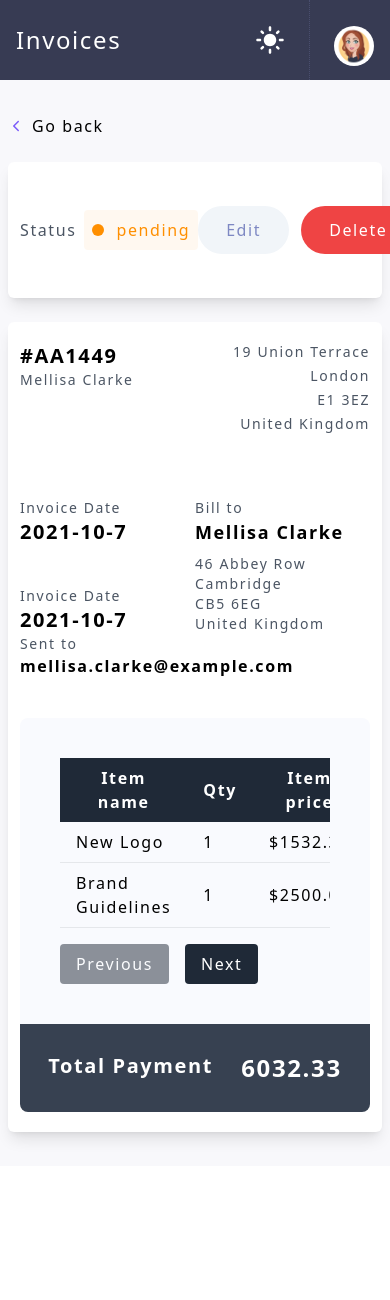
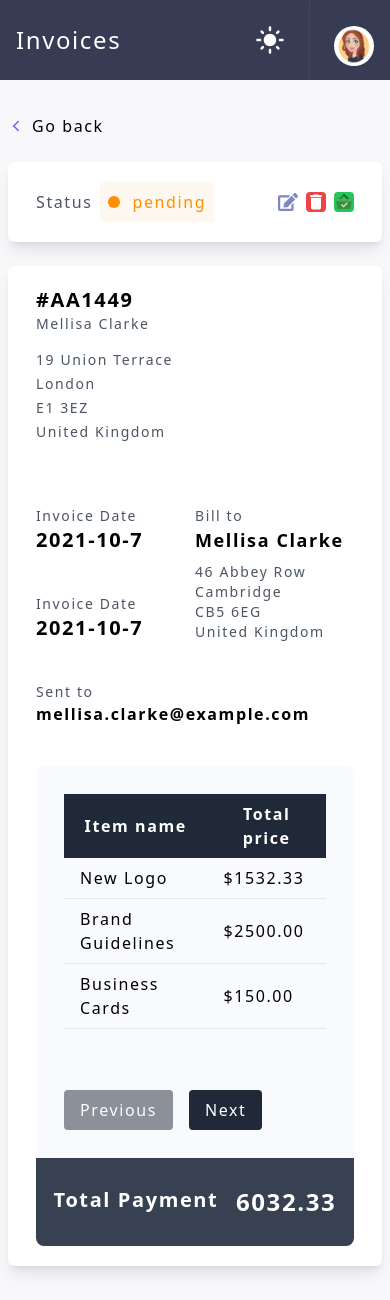
Before and after one commit to sakshi752/Invoices, a React (Vite) app: page /AA1449 in a window 390 px wide. Before the commit the page ends 1166 px from the top, so only its background shows below. Built offline with nearby package versions, Linux system fonts and the light colour scheme.

Commit message:
files updated

```diff
--- a/src/App.jsx
+++ b/src/App.jsx
@@ -8,7 +8,7 @@ function App() {
     const [colorTheme, setTheme] = useTheme();
 
     return (
-        <div className='dark:bg-[#141621] duration-300 min-h-screen bg-[#f8f8fb] tracking-widest overflow-x-hidden'>
+        <div className='dark:bg-[#141625] duration-300 min-h-screen bg-[#f8f8fb] tracking-widest overflow-x-hidden'>
             {/* header section */}
             <Header/>
             <Outlet/>
--- a/src/Components/ClientItems.jsx
+++ b/src/Components/ClientItems.jsx
@@ -33,23 +33,23 @@ const ClientItems = ({ items }) => {
     };
 
     return (
-        <div className="">
-            <div className={`transition-opacity duration-300 ${fade ? 'opacity-0' : 'opacity-100'} h-[170px] overflow-hidden`} >
-                <table className="min-w-full">
+        <>
+            <div className={`transition-opacity duration-300 ${fade ? 'opacity-0' : 'opacity-100'} overflow-hidden h-[280px] md:h-[180px]`} >
+                <table className="min-w-full ">
                     <thead>
                         <tr className="w-full bg-gray-800 text-white">
-                            <th className="py-2 px-4">Item name</th>
-                            <th className="py-2 px-4">Qty</th>
-                            <th className="py-2 px-4">Item price</th>
-                            <th className="py-2 px-4">Total price</th>
+                            <th className=" py-2 px-4">Item name</th>
+                            <th className=" py-2 px-4 hidden md:inline-block">Qty</th>
+                            <th className=" py-2 px-4 hidden md:inline-block">Item price</th>
+                            <th className=" py-2 px-4">Total price</th>
                         </tr>
                     </thead>
                     <tbody>
                         {currentItems.map((item, index) => (
                             <tr key={index} className="border-b">
                                 <td className="py-2 px-4">{item.name}</td>
-                                <td className="py-2 px-4">{item.quantity}</td>
-                                <td className="py-2 px-4">${item.price.toFixed(2)}</td>
+                                <td className="py-2 px-4 hidden md:inline-block">{item.quantity}</td>
+                                <td className="py-2 px-4 hidden md:inline-block">${item.price.toFixed(2)}</td>
                                 <td className="py-2 px-4">${item.total.toFixed(2)}</td>
                             </tr>
                         ))}
@@ -72,7 +72,7 @@ const ClientItems = ({ items }) => {
                     Next
                 </button>
             </div>
-        </div>
+        </>
     );
 };
 
--- a/src/Components/InvoiceInfo.jsx
+++ b/src/Components/InvoiceInfo.jsx
@@ -5,7 +5,10 @@ import invoiceSlice from '../store/invoice';
 import StatusBtn from './StatusBtn';
 import { IoIosArrowBack } from "react-icons/io";
 import ClientItems from './ClientItems';
-
+import Loading from './Loading'
+import { MdDelete } from "react-icons/md";
+import { FaEdit } from "react-icons/fa";
+import { FcPaid } from "react-icons/fc";
 
 const InvoiceInfo = () => {
     const dispatch = useDispatch();
@@ -19,41 +22,42 @@ const InvoiceInfo = () => {
 
     const invoice = useSelector((state) => state.invoices.invoiceById);
 
-    if (loading) {
-        return <div>Loading...</div>;
-    }
 
-    if (!invoice) {
-        return <div>Invoice not found.</div>;
-    }
 
     return (
-
-        <div className='dark:bg-[#141625] scrollbar-hide duration-300 min-h-screen bg-[#f8f8fb] dark:text-white py-[34px] px-2 md:px-8 lg:px-12 lg:py-[72px] w-full'>
+        <>
+        {invoice?(
+            <div className='dark:bg-[#141625] scrollbar-hide duration-300 min-h-screen bg-[#f8f8fb] dark:text-white py-[34px] px-2 md:px-8 lg:px-12 lg:py-[72px] w-full'>
             <div className='max-w-3xl mx-auto'>
                 <Link to={'/'} className='flex items-center'> <IoIosArrowBack className='text-[hsl(252,94%,67%)] mr-2' /> Go back</Link>
                 {/* invoice header */}
-                <div className='flex justify-between mt-6 items-center dark:bg-[#1e2139] bg-white shadow-lg px-3 py-5 rounded-md'>
+                <div className='flex justify-between mt-6 items-center dark:bg-[#1e2139] bg-white shadow-lg px-7 py-5 rounded-md'>
                     <div className='flex items-center '>
                         <p className='text-gray-600 dark:text-gray-300 '>Status</p>
                         <StatusBtn status={invoice.status} />
                     </div>
-                    <div className='flex items-center space-x-3'>
-                        <button className='text-[#7e88c3] text-center dark:bg-[#252945] hover:opacity-80  bg-slate-100 p-3 px-7 rounded-full '>Edit</button>
-                        <button className='bg-red-500 text-white  p-3 px-7 rounded-full hover:opacity-80'>Delete</button>
-                        <button className='bg-green-500 text-white  p-3 px-7 rounded-full hover:opacity-80'>Mark as paid</button>
+                    <div className='hidden md:flex items-center space-x-3 '>
+                        <button className='text-[#7e88c3] text-center dark:bg-[#252945] hover:opacity-80  bg-slate-100 p-3 px-2 rounded '>Edit</button>
+                        <button className='bg-red-500 text-white  p-3 px-2 rounded hover:opacity-80'>Delete</button>
+                        <button className='bg-green-500 text-white  p-3 px-2 rounded hover:opacity-80'>Mark as paid</button>
+                    </div>
+                    {/* hide for large screen */}
+                    <div className='flex items-center space-x-2 md:hidden'>
+                        <button className='text-[#7e88c3] text-center dark:bg-[#252945] hover:opacity-80  bg-slate- text-xl rounded '><FaEdit/></button>
+                        <button className='bg-red-500 text-white text-xl rounded hover:opacity-80'><MdDelete/></button>
+                        <button className='bg-green-500 text-white text-xl rounded hover:opacity-80'><FcPaid/></button>
                     </div>
                 </div>
 
                 {/* invoice content */}
-                <div className='flex flex-col justify-between mt-6 dark:bg-[#1e2139] bg-white shadow-lg px-3 py-5 rounded-md'>
+                <div className='flex flex-col justify-between mt-6 dark:bg-[#1e2139] bg-white shadow-lg px-7 py-5 rounded-md'>
                     {/* id and sender's address */}
-                    <div className='flex justify-between w-full'>
+                    <div className='flex md:justify-between flex-col md:flex-row w-full gap-4'>
                         <div>
                             <p className='text-xl font-bold '>#{invoice.id}</p>
                             <p className='text-gray-600 dark:text-gray-300 text-sm'>{invoice.clientName}</p>
                         </div>
-                        <div className='flex flex-col items-end text-gray-600 dark:text-gray-300 text-sm gap-1'>
+                        <div className='flex flex-col md:items-end text-gray-600 dark:text-gray-300 text-sm gap-1'>
                             <p>{invoice.senderAddress.street}</p>
                             <p>{invoice.senderAddress.city}</p>
                             <p>{invoice.senderAddress.postCode}</p>
@@ -82,14 +86,16 @@ const InvoiceInfo = () => {
                                 <p>{invoice.clientAddress.country}</p>
                             </div>
                         </div>
-                        <div>
+                        <div className='flex md:items-start flex-col mt-10 md:mt-0'>
                             <p className='text-gray-600 dark:text-gray-300 text-sm'>Sent to</p>
                             <h1 className='text-md font-semibold '>{invoice.clientEmail}</h1>
                         </div>
                     </div>
-                    <div className='bg-[#f9fafe] dark:bg-[#252945] mt-10 p-10 rounded-lg rounded-b-none'>
+
+                    <div className='bg-[#f9fafe] dark:bg-[#252945] mt-10 p-7 md:p-10 rounded-lg rounded-b-none'>
                         <ClientItems items={invoice.items}/>
                     </div>
+
                     <div className='dark:bg-black bg-gray-700 text-white rounded-lg rounded-t-none flex justify-evenly py-7 font-semibold'>
                         <p className='text-xl'>Total Payment</p>
                         <p className='text-2xl'>{invoice.total}</p>
@@ -97,6 +103,10 @@ const InvoiceInfo = () => {
                 </div>
             </div>
         </div>
+        ):<Loading/>}
+
+        </>
+
     );
 };
 
--- /dev/null
+++ b/src/Components/Loading.jsx
@@ -0,0 +1,11 @@
+import React from 'react';
+
+const Loading = () => {
+  return (
+    <div className='h-28 w-28 mx-auto dark:text-white text-black'>
+      Loading...
+    </div>
+  )
+}
+
+export default Loading
```
